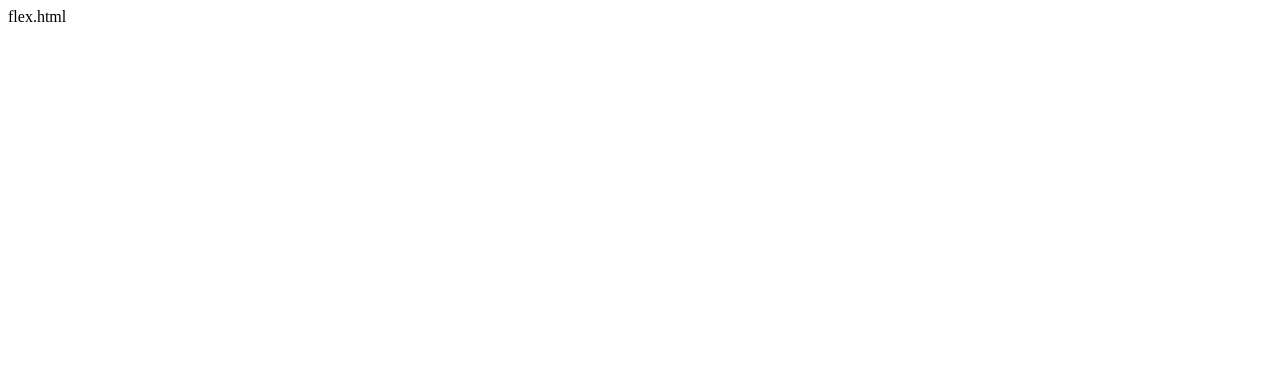
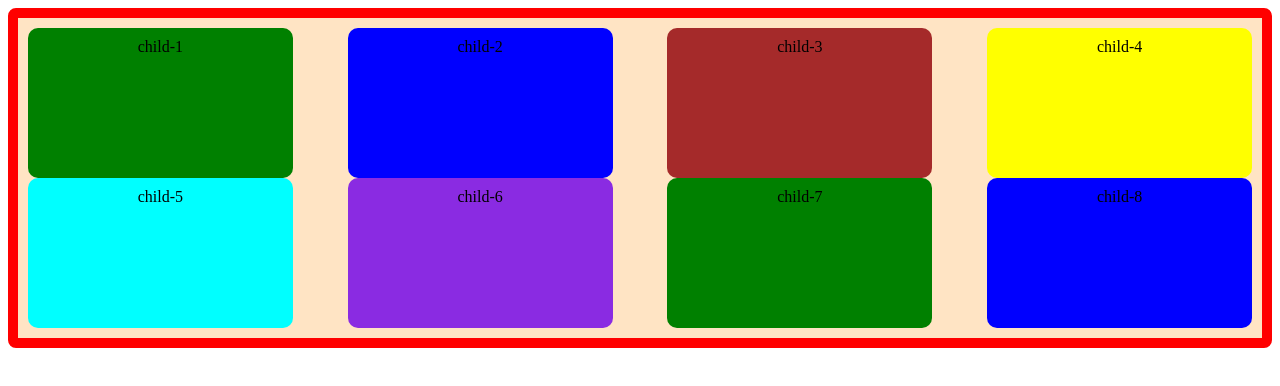
Before and after one commit to lokmanhossen678/My-first-program, a plain HTML site: page flex.html in a window 1280 px wide. Drawn offline with Linux system fonts and the light colour scheme.

Commit message:
added flex

```diff
--- a/flex.html
+++ b/flex.html
@@ -1 +1,64 @@
-flex.html
+<!DOCTYPE html>
+<html lang="en">
+<head>
+    <meta charset="UTF-8">
+    <meta name="viewport" content="width=device-width, initial-scale=1.0">
+    <title>flex box</title>
+    <style>
+        .parent{
+            background-color: bisque;
+            padding: 20px;
+            border: 10px solid red;
+            display: flex;
+            height: 300px;
+            padding: 10px;
+/*            gap: 5px;*/
+            border-radius: 8px;
+            flex-wrap: wrap;
+            justify-content: space-between;
+            /*justify-content: center;
+            align-items: center;*/
+            /*align-content: center;*/
+        }
+        .child{
+            background-color: red;
+            border-radius: 10px;
+            width: 20%;
+            padding: 10px;
+            text-align: center;
+            text-justify: auto;
+
+        }
+        .child-1{
+            background-color: green;
+        }
+        .child-2{
+            background-color: blue;
+        }
+        .child-3{
+            background-color: brown;
+        }
+        .child-4{
+            background-color: yellow;
+        }
+        .child-5{
+            background-color: aqua;
+        }
+        .child-6{
+            background-color: blueviolet;
+        }
+    </style>
+</head>
+<body>
+    <div class="parent">
+        <div class="child-1 child">child-1 </div>
+        <div class="child-2 child">child-2</div>
+        <div class="child-3 child">child-3</div>
+        <div class="child-4 child">child-4</div>
+        <div class="child-5 child">child-5</div>
+        <div class="child-6 child">child-6</div>
+        <div class="child-1 child">child-7</div>
+        <div class="child-2 child">child-8</div>
+    </div>
+</body>
+</html>
```
